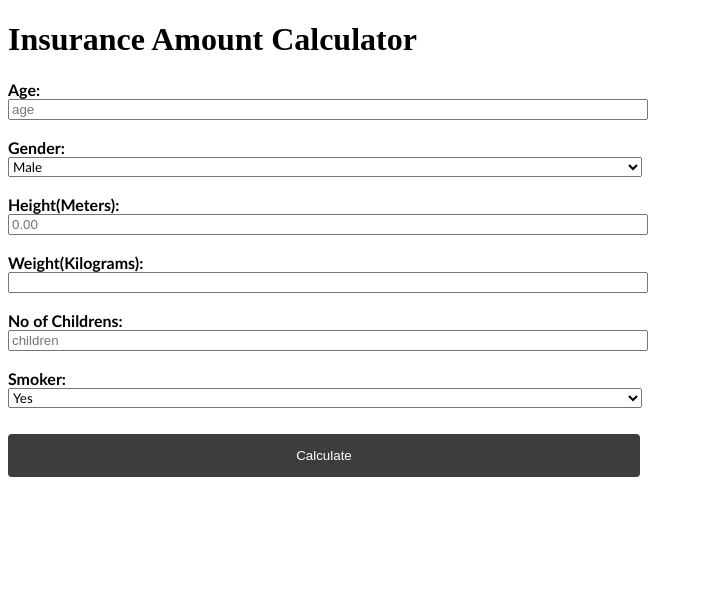
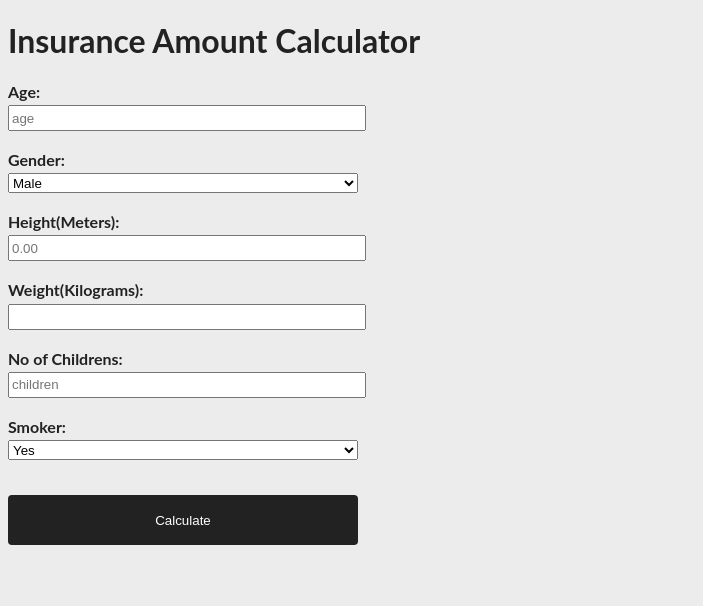
Before and after one commit to SamyPillai/insurance, a Flask app: page / in a window 1280 px wide. Shown: the top 606 px of the page, without its empty margins (0-703 px from the left). Run offline with Flask 2, Linux system fonts and the light colour scheme; parts of the project's set-up code (start-up, migrations or seed data) failed here and were passed over.

Commit message:
Add files via upload

```diff
--- a/static/css/style.css
+++ b/static/css/style.css
@@ -1,23 +1,31 @@
-/* Style inputs */
-/*
-input[type=number], select {
-	width: 50%;
-	padding: 12px 20px;
-	margin: 8px 0;
-	display: inline-block;
-	border: 1px solid #ccc;
-	border-radius: 4px;
-	box-sizing: border-box;
-  }
-  */
+:root {
+	--primryColor: #f09d51;
+	--mainWhite: #fff;
+	--mainBlack: #222;
+	--mainGrey: #ececec;
+}
 
-  input {
-	display: block;
-	width: 50%;
+body {
+	color: var(--mainBlack);
+	background: var(--mainGrey);
+	font-family: "lato", sans-serif;
+}
 
-  }
+  /* .image {
+	float: left;
+	position: absolute;
+	width: 100%;
+	height: 100%;
+	background-image: url(/static/logo.png);
+	background-repeat: no-repeat;
+	/* background-size: cover; */
+  /* } */
 
-  label,
+  /* .fields{
+	  float: left;
+  }  */
+
+  /* label,
   select {
 	display: block;
 	font-family: 'Gill Sans', 'Gill Sans MT', Calibri, 'Trebuchet MS', sans-serif;
@@ -25,21 +33,99 @@ input[type=number], select {
 	max-width: 50%;
 	box-sizing: content-box;
 	align-items: center;
+  }  */
+
+
+.cf {
+	width: 100%;
+	box-sizing: border-box;
+	display: table;
+	overflow: hidden;
+	height: 100%;
+}
+
+.fields {
+	float: left;
+	/* margin-right: 30px; */
+	height: 100%;
+	width: 37%;
+	display: table-cell;
+	box-sizing: border-box;
+	resize: both;
+	/* overflow: hidden; */
+}
+
+/* .image{
+	float: left;
+	position: absolute;
+	width: 100%;
+	height: 100%;
+	background-image: url(/static/logo.png);
+	background-repeat: no-repeat;
+} */
+
+.image {
+	/* float: left; */
+	align-content: center;
+	height: 100%;
+	width: 63%;
+	max-width: 100%;
+	max-height: 100%;
+	background-size: contain;
+	background-repeat: no-repeat;
+	display: table-cell;
+	box-sizing: border-box;
+	resize: both;
+	/* overflow: hidden; */
+	background-image: url(/static/logo.png);
+}
+
+
+  h2 {
+	  white-space: nowrap;
+	position: relative;
+	  margin-top: 2rem;
+	  width: 100%;
+  }
+
+  h1{
+	  white-space: nowrap;
+	position: relative;
+	width: 100%;
+  }
+
+  label {
+	display: block;
+	align-items: left;
+	width: 200px;
+	height: 20px;
+  }
+
+
+
+  select, input {
+	display: block;
+	align-items: left;
+	width: 350px;
+	height: 20px;
+	margin-top: 0.2rem;
   }
 
   /* Style the submit button */
   input[type=submit] {
-	width: 50%;
-	background-color: #3D3D3D;
+	width: 350px;
+	height: 50px;
+	background-color: var(--mainBlack);
 	color: white;
 	padding: 14px 20px;
 	margin: 8px 0;
 	border: none;
 	border-radius: 4px;
 	cursor: pointer;
+	margin-top: 1rem;
   }
 
   /* Add a background color to the submit button on mouse-over */
-  input[type=submit]:hover {
-	background-color: #3D3D3D;
+ input[type=submit]:hover {
+	background-color: var(--mainBlack);
   }
```
Also changed, not shown: static/logo.png (added).
